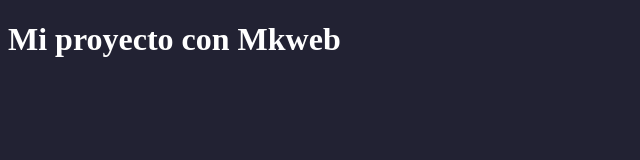
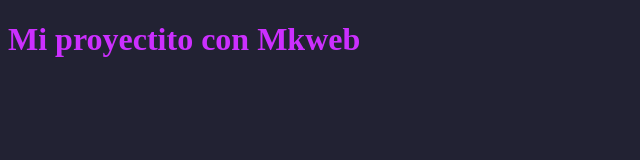
Before and after one commit to manolors/proyectito, a website built with Vite: page src/index.html in a window 1280 px wide. Shown: the whole page, without its empty margins (0-640 px from the left). Built offline with nearby package versions, Linux system fonts and the light colour scheme.

Commit message:
change colors

```diff
--- a/src/index.css
+++ b/src/index.css
@@ -3,5 +3,5 @@
 }
 
 h1 {
-  color: white;
+  color: #cc2fff;
 }
--- a/src/index.html
+++ b/src/index.html
@@ -11,7 +11,7 @@
   </head>
 
   <body>
-    <h1>Mi proyecto con Mkweb</h1>
+    <h1>Mi proyectito con Mkweb</h1>
   </body>
 
 </html>
```
Also changed, not shown: netlify.toml, 1 other file.
